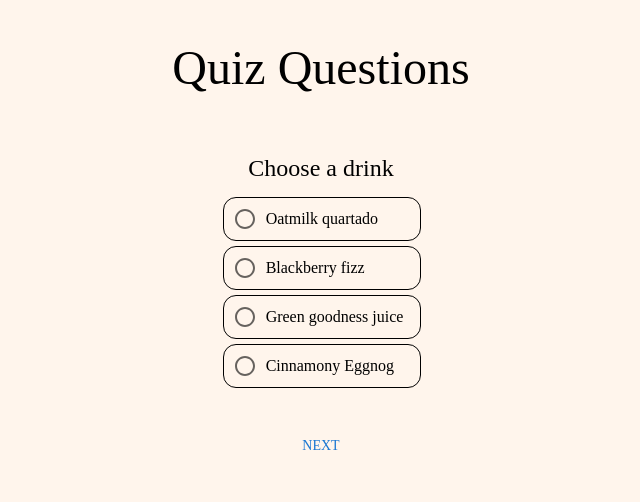
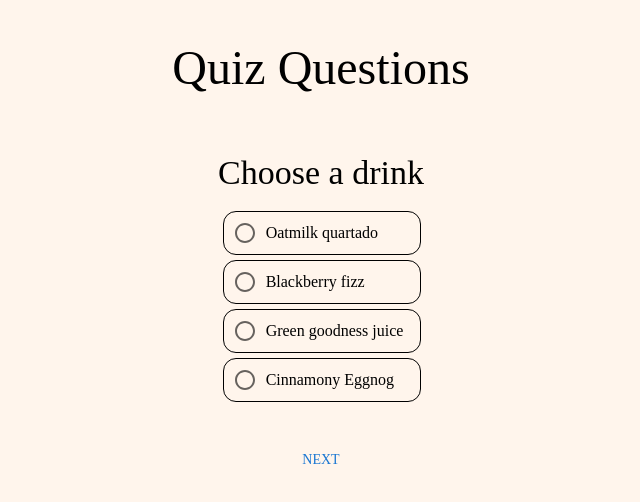
Before and after one commit to 394-s22/unfound1, a React (Create React App) app: page /question in a window 1280 px wide. Shown: the top 502 px of the page, without its empty margins (319-959 px from the left). Built offline with nearby package versions, Linux system fonts and the light colour scheme; a web font is replaced by a local one.

Commit message:
Updated Font here...

```diff
--- a/src/components/quizQuestion.js
+++ b/src/components/quizQuestion.js
@@ -50,7 +50,7 @@ function QuizQuestion ({question, index, value, setValue}) {
     return(
         <Box sx={{display: "flex", flexDirection:"column", alignItems:"center", textAlign:"center"}}>
         <CardContent >
-        <Typography gutterBottom variant="h5" component="div" >
+        <Typography gutterBottom variant="h4" component="div" >
             {question[0]}
         </Typography>
         {
--- a/src/routes/question.js
+++ b/src/routes/question.js
@@ -121,7 +121,7 @@ export default function Question() {
     <div  className='quizQuestions'>
       <ThemeProvider theme={myTheme}>
 
-      <Typography variant='h3' sx={{color:"black", padding:5, font:"IBM Plex Mono Light"}}>
+      <Typography variant='h3' sx={{color:"black", padding:5, }}>
          Quiz Questions
        </Typography>
       <QuizQuestionList quiz={quiz} />
```
